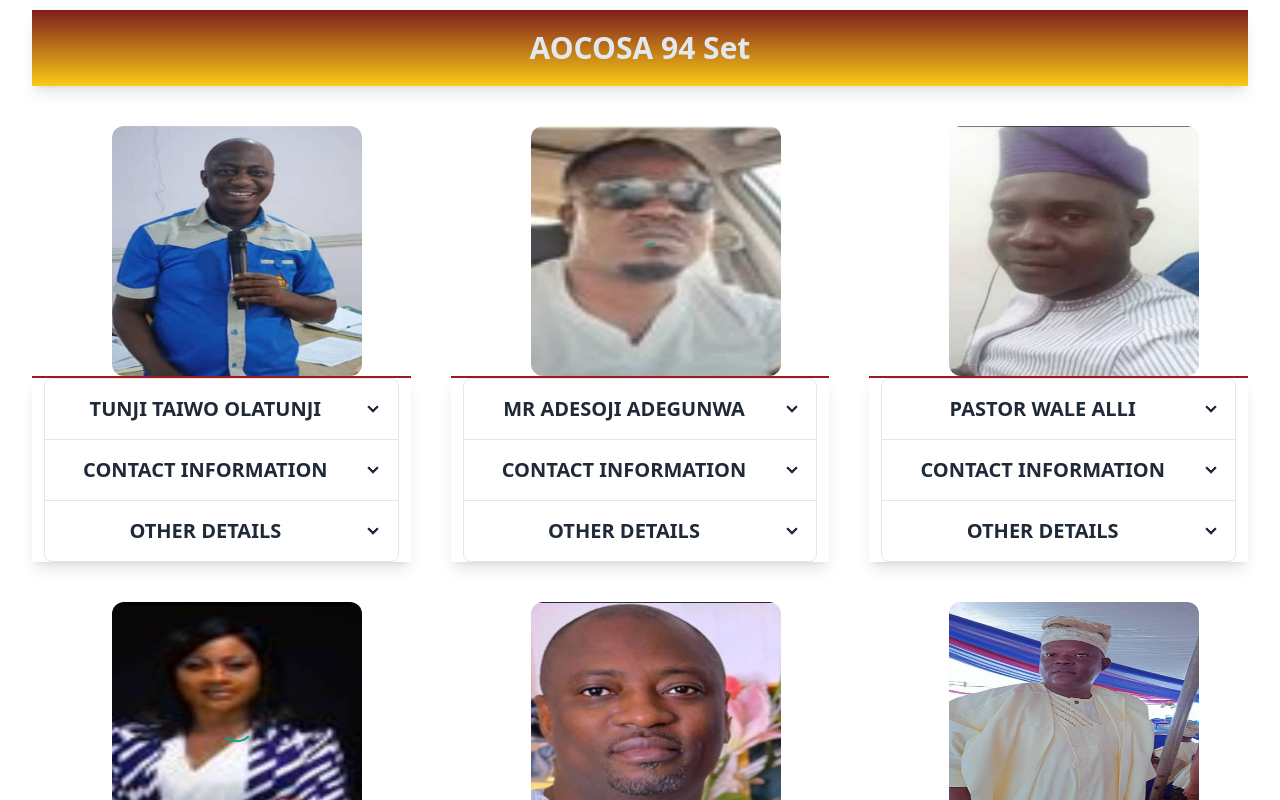
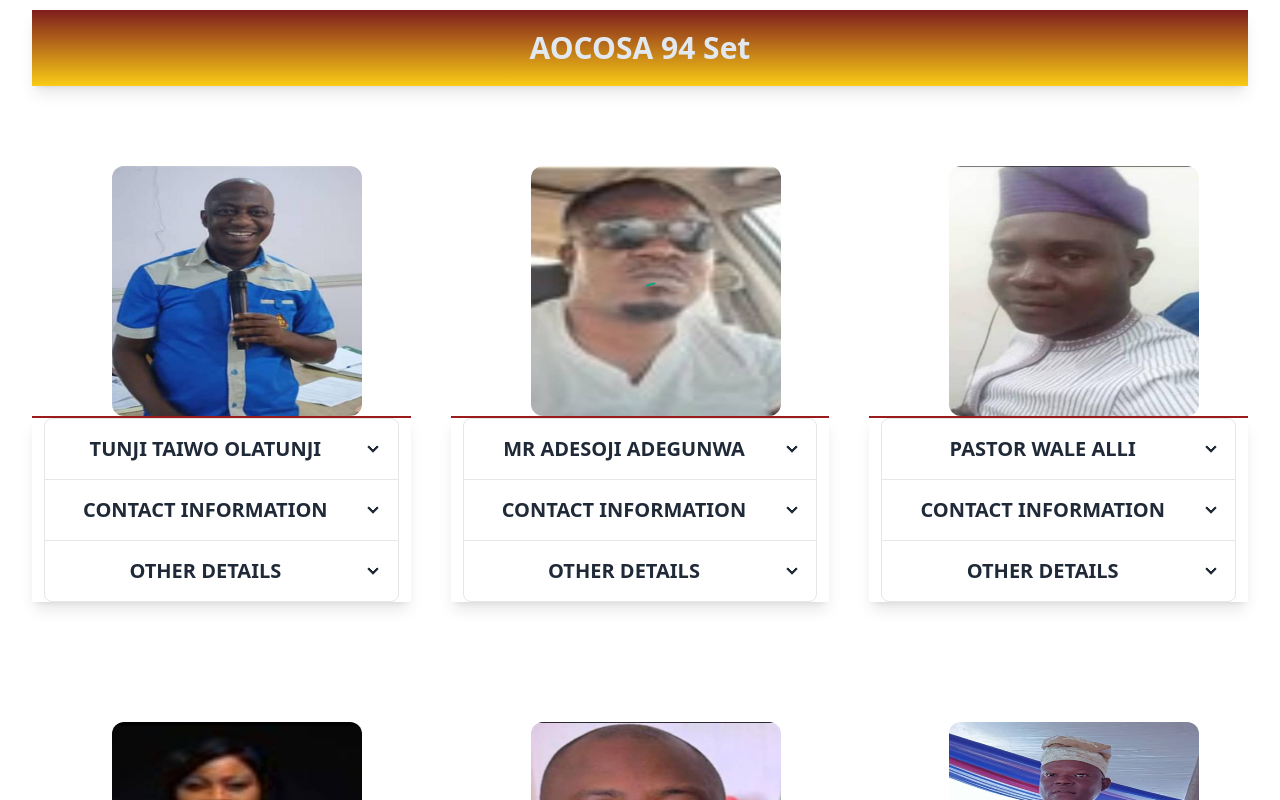
Before and after one commit to adebayodeshinawisdom/adetolaodutolacollege, a Next.js app: page / in a window 1280 px wide. Shown: the part 2860-3660 px from the top of the page. Built offline with nearby package versions, Linux system fonts and the light colour scheme; what tailwindcss-animatecss would draw is missing.

Commit message:
new update2

```diff
--- a/src/pages/index.js
+++ b/src/pages/index.js
@@ -211,7 +211,7 @@ const Home = () => {
 
         <div className="grid grid-cols-1 gap-10 md:grid-cols-3">
           {students.map((student, index) => (
-            <div key={index}>
+            <div key={index} className="my-10">
               <img
                 src={student.image}
                 className="w-[60%] rounded-xl h-[60%] md:w-[250px] md:h-[250px]  mx-[80px] md:mx-[80px]"
```
